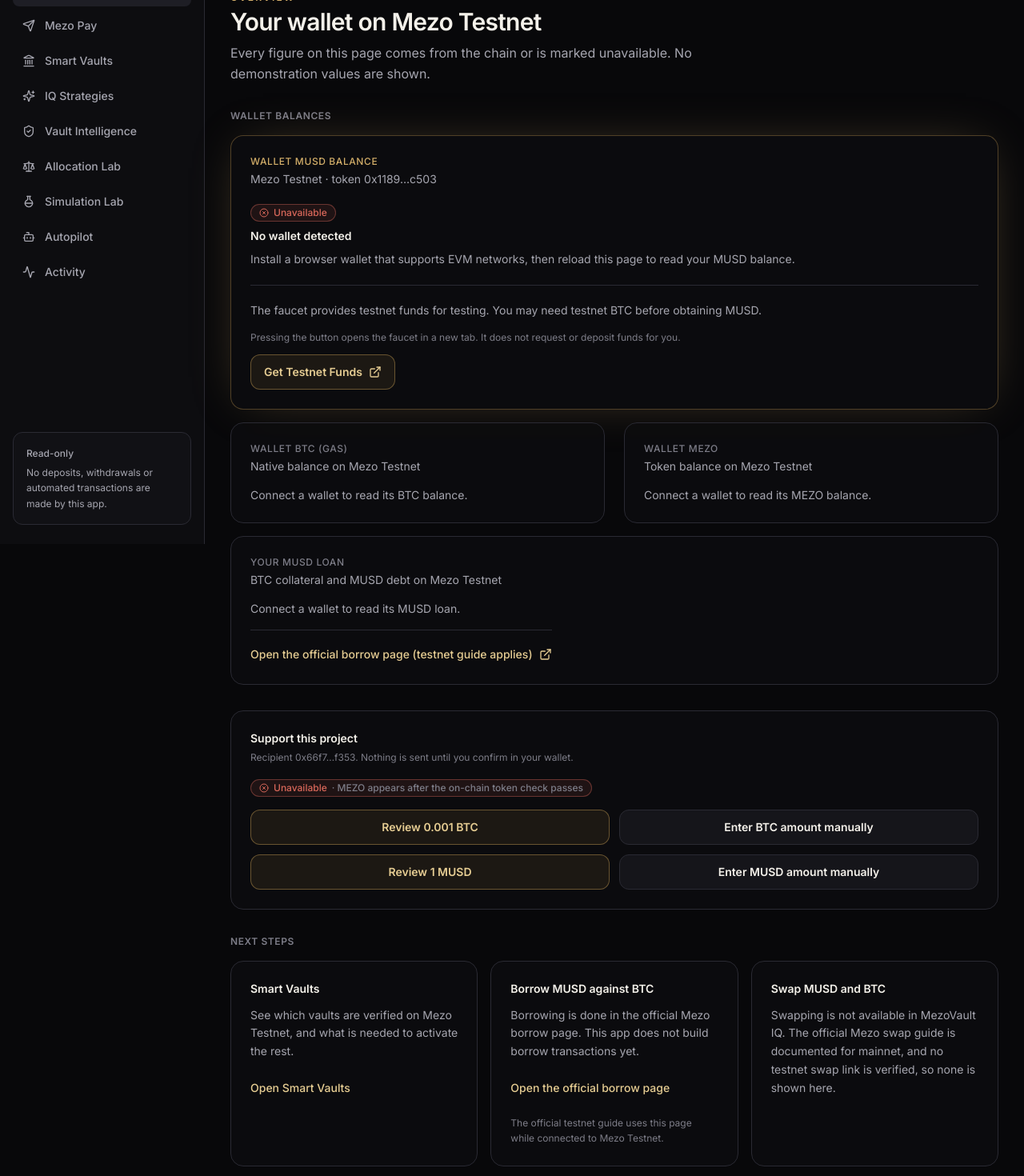
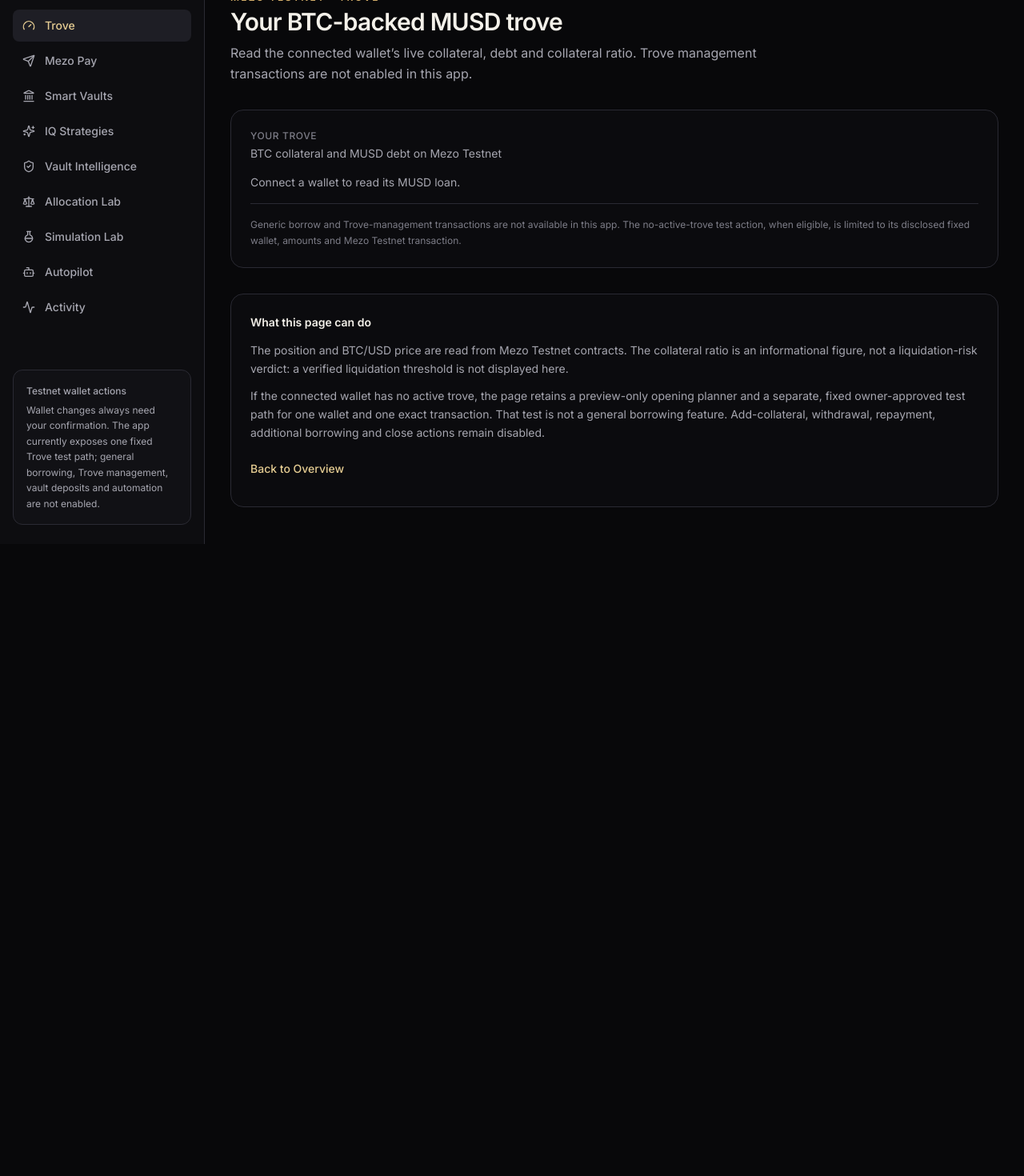
Before and after one commit to daud9/mezovault-iq, a React (Vite) app: page /app/trove in a window 1280 px wide. Before the commit this address led to /app. Shown: the part 120-1590 px from the top of the page at 80% size. After the commit the page ends 800 px from the top, so only its background shows below. Built offline with nearby package versions, Linux system fonts and the light colour scheme.

Commit message:
Add dedicated Trove page

```diff
--- a/src/App.tsx
+++ b/src/App.tsx
@@ -13,6 +13,7 @@ import { Activity } from "./pages/Activity";
 import { SmartVaults } from "./pages/SmartVaults";
 import { Send } from "./pages/Send";
 import { Pay } from "./pages/Pay";
+import { Trove } from "./pages/Trove";
 
 export default function App() {
   return (
@@ -25,6 +26,7 @@ export default function App() {
             <Route index element={<Overview />} />
             <Route path="send" element={<Send />} />
             <Route path="pay" element={<Pay />} />
+            <Route path="trove" element={<Trove />} />
             <Route path="smart-vaults" element={<SmartVaults />} />
             <Route path="strategies" element={<IQStrategies />} />
             <Route path="vaults" element={<VaultIntelligence />} />
--- a/src/components/balance/LoanCard.tsx
+++ b/src/components/balance/LoanCard.tsx
@@ -1,5 +1,5 @@
 import { useState, type ReactNode } from "react";
-import { ExternalLink, RefreshCw } from "lucide-react";
+import { RefreshCw } from "lucide-react";
 import { Card } from "../ui/Card";
 import { Button } from "../ui/Button";
 import { DataStatus } from "../ui/DataStatus";
@@ -10,7 +10,6 @@ import { useLoan } from "../../hooks/useLoan";
 import { useOpenTroveSnapshot } from "../../hooks/useOpenTroveSnapshot";
 import { formatTime } from "../../lib/format";
 
-const BORROW_URL = "https://mezo.org/feature/borrow";
 const STALE_AFTER_SECONDS = 3600;
 
 /** Read-only loan view plus one fixed owner-approved test action; no general loan controls are exposed. */
@@ -47,9 +46,10 @@ export function LoanCard() {
     if (r.status === "ok" && !r.hasLoan) {
       body = (
         <div className="space-y-3">
-          <p className="text-sm font-semibold text-mist-100">No active MUSD loan</p>
+          <p className="text-sm font-semibold text-mist-100">No active Trove</p>
           <p className="text-sm text-mist-400">
-            This wallet has no collateral or debt on {network.label}. Loans are opened in the official Mezo borrow interface.
+            No active trove was read for this wallet on {network.label}. The planner below is preview-only; the separate
+            wallet action is limited to the exact owner-approved test, and is not a general borrowing flow.
           </p>
           <OpenTrovePlanner
             live={plannerSnapshot}
@@ -71,7 +71,7 @@ export function LoanCard() {
             <div><p className="text-xs text-mist-500">Collateral (BTC)</p><p className="text-lg font-semibold text-mist-100">{r.collateralBtc}</p></div>
             <div><p className="text-xs text-mist-500">Debt (MUSD)</p><p className="text-lg font-semibold text-mist-100">{r.debtMusd}</p></div>
             <div>
-              <p className="text-xs text-mist-500">Collateral ratio</p>
+              <p className="text-xs text-mist-500">Collateral ratio (informational health indicator)</p>
               <p className="text-lg font-semibold text-mist-100">{r.collateralRatioPct === null ? "Unavailable" : `${r.collateralRatioPct.toFixed(0)}%`}</p>
             </div>
             <div>
@@ -80,7 +80,8 @@ export function LoanCard() {
             </div>
           </div>
           <p className="text-xs leading-relaxed text-mist-500">
-            Ratio = collateral value ÷ debt, using the BTC/USD price from the official Mezo oracle. It is not the protocol's liquidation threshold, which is not verified here.
+            Ratio = collateral value ÷ debt, using the BTC/USD price from Mezo PriceFeed. It is not a safe/at-risk verdict:
+            the protocol liquidation threshold is not verified here.
           </p>
           <div className="flex flex-wrap items-center gap-2">
             {r.priceUpdatedAt ? (
@@ -90,6 +91,29 @@ export function LoanCard() {
             )}
             <span className="text-xs text-mist-500">Block {r.blockNumber} · retrieved {formatTime(r.retrievedAt)}</span>
           </div>
+          <section className="space-y-3 border-t border-line pt-4" aria-labelledby="trove-management-title">
+            <div>
+              <h3 id="trove-management-title" className="text-sm font-semibold text-mist-100">Manage this trove</h3>
+              <p className="mt-1 text-xs leading-relaxed text-mist-400">
+                No operation-specific management transaction is approved in this code. Nothing is prepared or sent. Each
+                needs a separately reviewed contract call, verified preflight and simulation, and owner approval before it can be enabled.
+              </p>
+            </div>
+            <div className="grid grid-cols-1 gap-2 sm:grid-cols-2 lg:grid-cols-3">
+              {["Add collateral", "Withdraw collateral", "Repay MUSD", "Borrow more", "Close trove"].map((operation) => (
+                <button
+                  key={operation}
+                  type="button"
+                  disabled
+                  aria-disabled="true"
+                  className="flex min-h-11 cursor-not-allowed items-center justify-between gap-2 rounded-lg border border-line bg-ink-800/50 px-3 text-left text-sm text-mist-400 opacity-70"
+                >
+                  <span>{operation}</span>
+                  <span className="text-xs text-mist-500">Coming soon</span>
+                </button>
+              ))}
+            </div>
+          </section>
         </div>
       );
     } else if (r.status === "not-configured") {
@@ -110,7 +134,7 @@ export function LoanCard() {
     <Card className="space-y-4">
       <div className="flex flex-wrap items-start justify-between gap-3">
         <div>
-          <p className="text-xs font-medium uppercase tracking-wider text-mist-500">Your MUSD loan</p>
+          <p className="text-xs font-medium uppercase tracking-wider text-mist-500">Your Trove</p>
           <p className="mt-1 text-sm text-mist-400">BTC collateral and MUSD debt on {network.label}</p>
         </div>
         {state.status === "connected" && isSupportedNetwork && (
@@ -120,9 +144,10 @@ export function LoanCard() {
         )}
       </div>
       {body}
-      <a href={BORROW_URL} target="_blank" rel="noopener noreferrer" className="inline-flex min-h-11 items-center gap-2 border-t border-line pt-4 text-sm font-medium text-gold-300 hover:underline">
-        Open the official borrow page (testnet guide applies) <ExternalLink className="h-4 w-4" aria-hidden="true" />
-      </a>
+      <p className="border-t border-line pt-4 text-xs leading-relaxed text-mist-500">
+        Generic borrow and Trove-management transactions are not available in this app. The no-active-trove test action,
+        when eligible, is limited to its disclosed fixed wallet, amounts and Mezo Testnet transaction.
+      </p>
     </Card>
   );
 }
--- a/src/components/layout/AppShell.tsx
+++ b/src/components/layout/AppShell.tsx
@@ -17,6 +17,7 @@ import { Badge } from "../ui/Badge";
 
 export const APP_NAV = [
   { to: "/app", label: "Overview", icon: LayoutDashboard, end: true },
+  { to: "/app/trove", label: "Trove", icon: Gauge },
   { to: "/app/send", label: "Mezo Pay", icon: Send },
   { to: "/app/smart-vaults", label: "Smart Vaults", icon: Landmark },
   { to: "/app/strategies", label: "IQ Strategies", icon: Sparkles },
@@ -40,8 +41,8 @@ export function AppShell() {
             ))}
           </nav>
           <div className="mt-auto rounded-xl border border-line bg-ink-800/60 p-4 text-xs leading-relaxed text-mist-400">
-            <p className="font-medium text-mist-200">Read-only</p>
-            <p className="mt-1">No deposits, withdrawals or automated transactions are made by this app.</p>
+            <p className="font-medium text-mist-200">Testnet wallet actions</p>
+            <p className="mt-1">Wallet changes always need your confirmation. The app currently exposes one fixed Trove test path; general borrowing, Trove management, vault deposits and automation are not enabled.</p>
           </div>
         </aside>
 
--- a/src/pages/Overview.tsx
+++ b/src/pages/Overview.tsx
@@ -5,10 +5,8 @@ import { DataStatus } from "../components/ui/DataStatus";
 import { MusdBalanceCard } from "../components/balance/MusdBalanceCard";
 import { BtcBalanceCard } from "../components/balance/BtcBalanceCard";
 import { MezoBalanceCard } from "../components/balance/MezoBalanceCard";
-import { LoanCard } from "../components/balance/LoanCard";
 import { SupportCard } from "../components/support/SupportCard";
 import { Link } from "react-router-dom";
-import { OFFICIAL_SOURCES } from "../config/chains";
 import { useWallet } from "../components/wallet/WalletProvider";
 
 export function Overview() {
@@ -31,24 +29,34 @@ export function Overview() {
           <BtcBalanceCard />
           <MezoBalanceCard />
         </div>
-        <LoanCard />
       </div>
 
       <SupportCard />
 
       <div className="space-y-4">
-        <h2 className="text-xs font-semibold uppercase tracking-wider text-mist-500">Next steps</h2>
-        <div className="grid gap-4 md:grid-cols-3">
+        <h2 className="text-xs font-semibold uppercase tracking-wider text-mist-500">Explore MezoVault IQ</h2>
+        <div className="grid gap-4 md:grid-cols-2 xl:grid-cols-4">
+          <Card className="space-y-3">
+            <p className="text-sm font-semibold text-mist-100">Your Trove</p>
+            <p className="text-sm leading-relaxed text-mist-400">
+              View current BTC collateral, MUSD debt and the informational collateral ratio. If no trove is active, a
+              preview is available; the only in-app wallet request is a fixed test limited to one approved wallet, not
+              general borrowing.
+              Trove management actions are disabled.
+            </p>
+            <Link to="/app/trove" className="inline-flex min-h-11 items-center text-sm font-medium text-gold-300 hover:underline">
+              Open Trove
+            </Link>
+          </Card>
           <Card className="space-y-3">
             <p className="text-sm font-semibold text-mist-100">Smart Vaults</p>
             <p className="text-sm leading-relaxed text-mist-400">See which vaults are verified on Mezo Testnet, and what is needed to activate the rest.</p>
             <Link to="/app/smart-vaults" className="inline-flex min-h-11 items-center text-sm font-medium text-gold-300 hover:underline">Open Smart Vaults</Link>
           </Card>
           <Card className="space-y-3">
-            <p className="text-sm font-semibold text-mist-100">Borrow MUSD against BTC</p>
-            <p className="text-sm leading-relaxed text-mist-400">Borrowing is done in the official Mezo borrow page. This app does not build borrow transactions yet.</p>
-            <a href={OFFICIAL_SOURCES.mezoBorrowApp} target="_blank" rel="noopener noreferrer" className="inline-flex min-h-11 items-center text-sm font-medium text-gold-300 hover:underline">Open the official borrow page</a>
-            <p className="text-xs leading-relaxed text-mist-500">The official testnet guide uses this page while connected to Mezo Testnet.</p>
+            <p className="text-sm font-semibold text-mist-100">Activity</p>
+            <p className="text-sm leading-relaxed text-mist-400">Review recent MUSD and MEZO transfers plus transactions sent from this app in this browser.</p>
+            <Link to="/app/activity" className="inline-flex min-h-11 items-center text-sm font-medium text-gold-300 hover:underline">Open Activity</Link>
           </Card>
           <Card className="space-y-3">
             <p className="text-sm font-semibold text-mist-100">Swap MUSD and BTC</p>
@@ -60,28 +68,36 @@ export function Overview() {
       </div>
 
       <div className="space-y-4">
-        <h2 className="text-xs font-semibold uppercase tracking-wider text-mist-500">What is not available yet</h2>
+        <h2 className="text-xs font-semibold uppercase tracking-wider text-mist-500">Data coverage limits</h2>
         <div className="grid gap-4 md:grid-cols-3">
           <Card className="space-y-3">
             <p className="text-sm font-semibold text-mist-100">Portfolio valuation</p>
-            <DataStatus state="unavailable" detail="no price source" />
+            <DataStatus state="unavailable" detail="incomplete price coverage" />
             <p className="text-sm leading-relaxed text-mist-400">
-              A total in dollars needs a reliable price feed for MUSD and BTC on Mezo Testnet. None is connected, so no total is shown.
+              Mezo PriceFeed provides BTC/USD for the Trove ratio, but this app has no confirmed MUSD valuation source or
+              wallet-wide pricing calculation. A portfolio total is therefore not shown.
             </p>
           </Card>
           <Card className="space-y-3">
             <p className="text-sm font-semibold text-mist-100">DeFi positions</p>
-            <DataStatus state="unavailable" detail="no verified contracts" />
+            <DataStatus state="unverified" detail="partial coverage" />
             <p className="text-sm leading-relaxed text-mist-400">
-              Deposits and loans appear here once a protocol with a verified testnet address and readable balances is confirmed.
+              Trove reads and shares in the documented Mezo basic pools are supported elsewhere in the app. Broader
+              protocols remain unavailable until their testnet contracts and readable positions are verified.
             </p>
+            <div className="flex flex-wrap gap-x-4">
+              <Link to="/app/trove" className="inline-flex min-h-11 items-center text-sm font-medium text-gold-300 hover:underline">View Trove</Link>
+              <Link to="/app/vaults" className="inline-flex min-h-11 items-center text-sm font-medium text-gold-300 hover:underline">View verified positions</Link>
+            </div>
           </Card>
           <Card className="space-y-3">
-            <p className="text-sm font-semibold text-mist-100">Transactions</p>
-            <DataStatus state="unavailable" detail="no history source" />
+            <p className="text-sm font-semibold text-mist-100">Transaction history</p>
+            <DataStatus state="unverified" detail="partial history" />
             <p className="text-sm leading-relaxed text-mist-400">
-              Transaction history needs an explorer API that is not yet connected. See the Activity page.
+              Activity reads MUSD/MEZO transfers within the last 5,000 blocks and local app submissions. Full history,
+              activity from other apps and native BTC transfers need an indexed history source.
             </p>
+            <Link to="/app/activity" className="inline-flex min-h-11 items-center text-sm font-medium text-gold-300 hover:underline">Open Activity</Link>
           </Card>
         </div>
       </div>
--- /dev/null
+++ b/src/pages/Trove.tsx
@@ -0,0 +1,34 @@
+import { Link } from "react-router-dom";
+import { LoanCard } from "../components/balance/LoanCard";
+import { Card } from "../components/ui/Card";
+import { SectionHeader } from "../components/ui/SectionHeader";
+
+export function Trove() {
+  return (
+    <div className="space-y-8">
+      <SectionHeader
+        eyebrow="Mezo Testnet · Trove"
+        title="Your BTC-backed MUSD trove"
+        description="Read the connected wallet’s live collateral, debt and collateral ratio. Trove management transactions are not enabled in this app."
+      />
+
+      <LoanCard />
+
+      <Card className="space-y-3 text-sm leading-relaxed text-mist-400">
+        <h2 className="font-semibold text-mist-100">What this page can do</h2>
+        <p>
+          The position and BTC/USD price are read from Mezo Testnet contracts. The collateral ratio is an informational
+          figure, not a liquidation-risk verdict: a verified liquidation threshold is not displayed here.
+        </p>
+        <p>
+          If the connected wallet has no active trove, the page retains a preview-only opening planner and a separate,
+          fixed owner-approved test path for one wallet and one exact transaction. That test is not a general borrowing
+          feature. Add-collateral, withdrawal, repayment, additional borrowing and close actions remain disabled.
+        </p>
+        <Link to="/app" className="inline-flex min-h-11 items-center font-medium text-gold-300 hover:underline">
+          Back to Overview
+        </Link>
+      </Card>
+    </div>
+  );
+}
--- a/src/pages/VaultIntelligence.tsx
+++ b/src/pages/VaultIntelligence.tsx
@@ -2,8 +2,8 @@ import { Card } from "../components/ui/Card";
 import { SectionHeader } from "../components/ui/SectionHeader";
 import { DataStatus } from "../components/ui/DataStatus";
 import { ProtocolTable } from "../components/vaults/ProtocolTable";
-import { LoanCard } from "../components/balance/LoanCard";
 import { PoolPositionsCard } from "../components/balance/PoolPositionsCard";
+import { Link } from "react-router-dom";
 
 const METRICS = [
   { name: "Total value locked", needs: "a verified vault or lending contract on Mezo Testnet that reports its total assets" },
@@ -30,7 +30,10 @@ export function VaultIntelligence() {
 
       <section className="space-y-3">
         <h2 className="text-xs font-semibold uppercase tracking-wider text-mist-500">2. Your positions</h2>
-        <LoanCard />
+        <Card className="space-y-3">
+          <p className="text-sm leading-relaxed text-mist-400">Read your BTC-backed MUSD trove and its collateral ratio on the dedicated Trove page.</p>
+          <Link to="/app/trove" className="inline-flex min-h-11 items-center text-sm font-medium text-gold-300 hover:underline">Open Trove</Link>
+        </Card>
         <PoolPositionsCard />
       </section>
 
```
